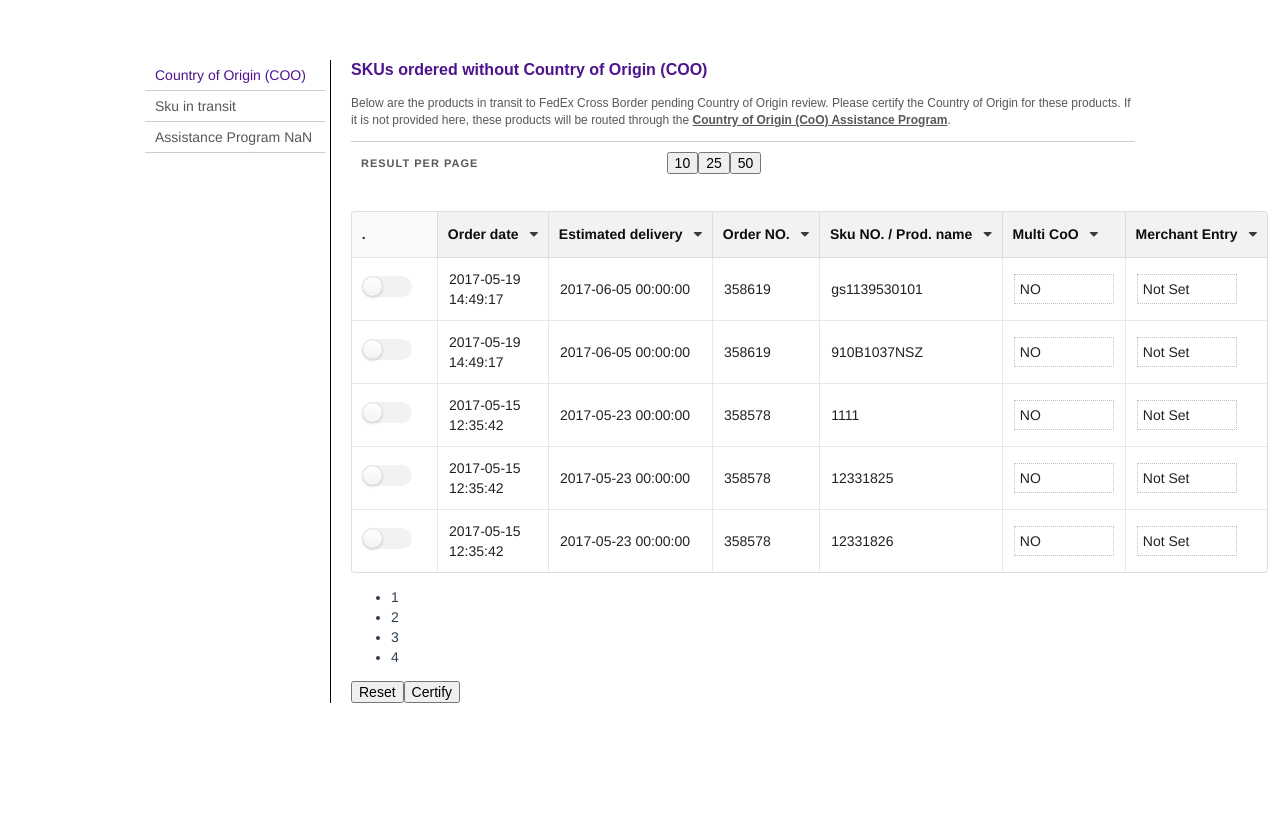
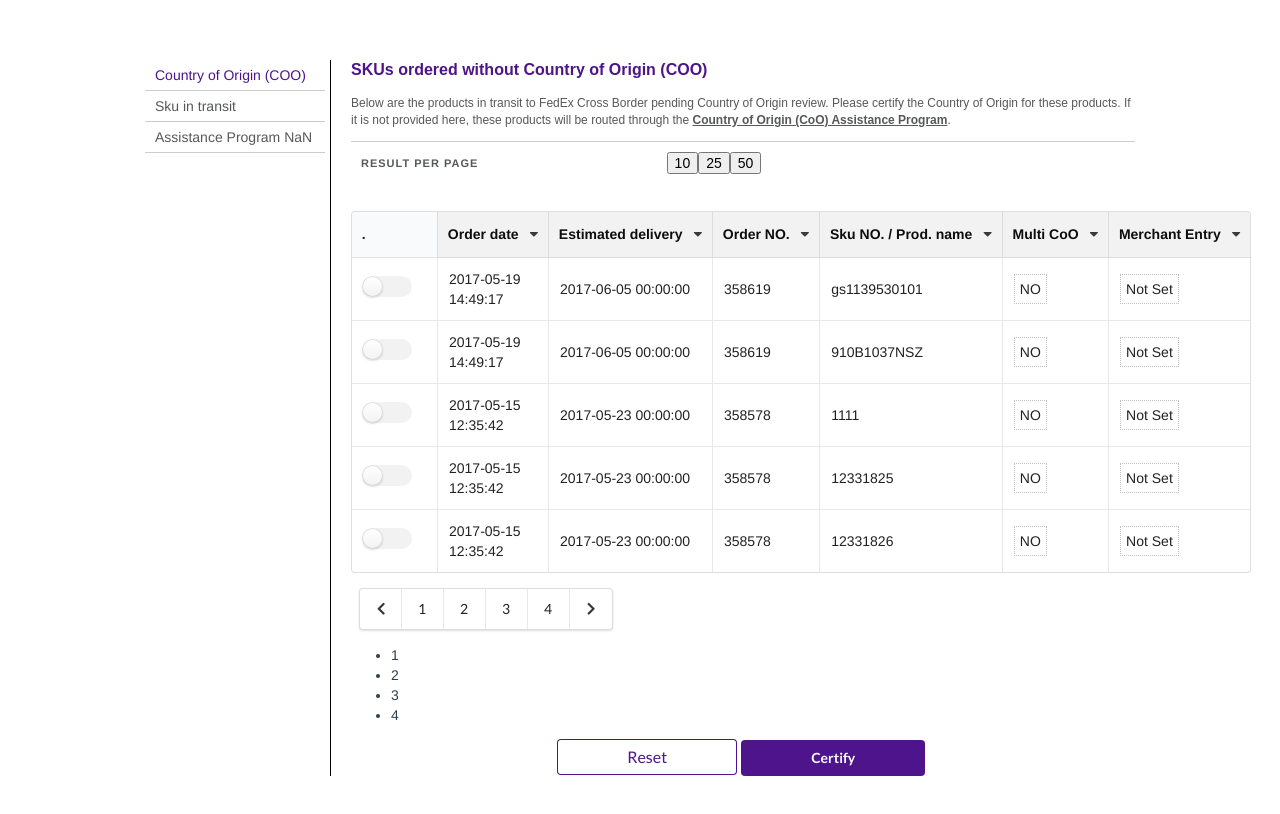
Before and after one commit to amtacuri/alertsOP, a Vue app: page /#/ in a window 1280 px wide. Shown: the top 814 px of the page. Built offline with nearby package versions, Linux system fonts and the light colour scheme.

Commit message:
Update Estilos

```diff
--- a/src/components/SkuInTransit.vue
+++ b/src/components/SkuInTransit.vue
@@ -15,11 +15,28 @@
                 :data="table_fees.dataStore"
                 v-on:changes="processChanges">
                 </data-table>
+                  <tfoot>
+                    <tr><th colspan="3">
+                      <div class="ui right floated pagination menu">
+                        <a class="icon item">
+                          <i class="left chevron icon"></i>
+                        </a>
+                        <a class="item">1</a>
+                        <a class="item">2</a>
+                        <a class="item">3</a>
+                        <a class="item">4</a>
+                        <a class="icon item">
+                          <i class="right chevron icon"></i>
+                        </a>
+                      </div>
+                    </th>
+                  </tr>
+                </tfoot>
             </div>
             <paginator></paginator>
-            <div>
-                <button>Reset</button>
-                <button v-on:click="modalCertify">Certify</button>
+            <div class="contButton">
+                <button class="large ui purple basic button">Reset</button>
+                <button v-on:click="modalCertify" class="ui purple button">Certify</button>
             </div>
             <div class="ui dimmer modals page" v-bind:class="{ 'active': partnerKeyModalData.show, 'visible': partnerKeyModalData.show, 'transition': partnerKeyModalData.show }">
                 <div class="ui small test modal transition visible active" style="margin-top: -198px; display: block !important;">
@@ -170,4 +187,19 @@ a { text-decoration: underline; font-weight: bolder; }
 
 .fcb-sku-in-transit { border-left: 1px solid black; float: right; width: 805px; }
 .fcb-wrap-body { display: block; padding-left: 20px; }
+
+.contButton{
+    display: block;
+    width: 100%;
+    text-align: center;
+}
+.ui.purple.button{
+    background: #4d148c;
+    padding: 11px 70px;
+}
+.ui.basic.purple.button, .ui.basic.purple.buttons .button{
+    box-shadow: 0 0 0 1px #4d148c inset!important;
+    color: #4d148c !important;
+    padding: 10px 70px;
+}
 </style>
--- a/src/components/tools/DataTable.vue
+++ b/src/components/tools/DataTable.vue
@@ -374,7 +374,6 @@ th.fcb_title{
   border-width: thin;
   border-color: silver;
   vertical-align: middle;
-  width: 100px;
   height: 30px;
 }
 
```
